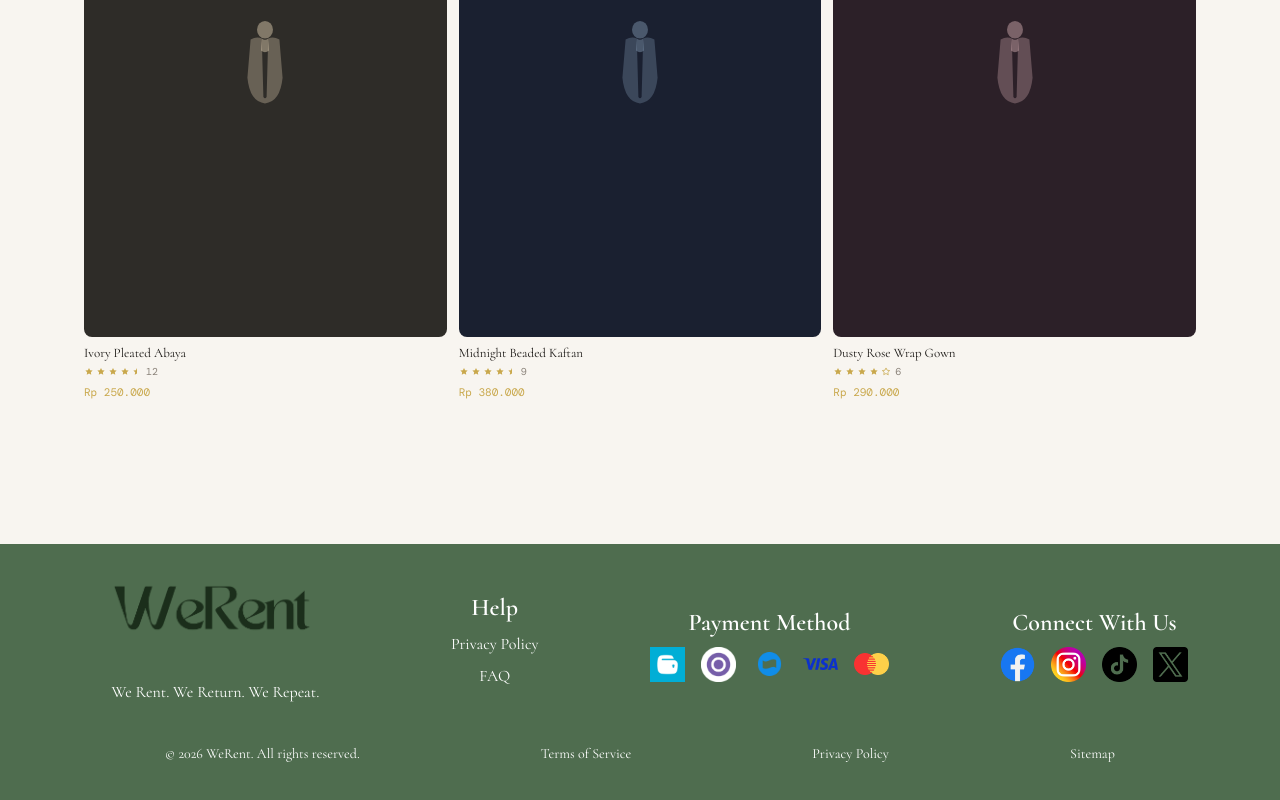
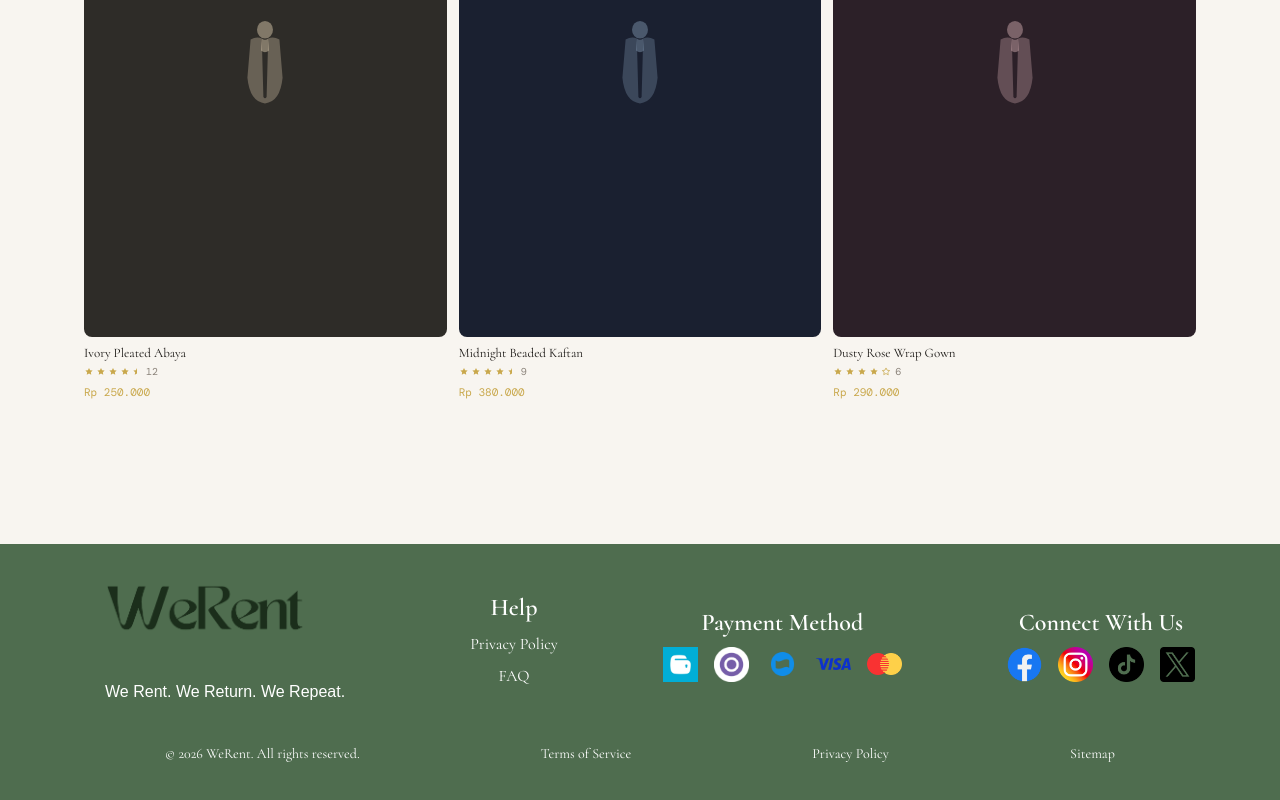
Before and after one commit to vincentsim01/WeRent-frontend, a Next.js app: page / in a window 1280 px wide. Shown: the part 2633-3433 px from the top of the page. Built offline with nearby package versions, Linux system fonts and the light colour scheme; a web font is replaced by a local one.

Commit message:
fix: change font to serif

```diff
--- a/components/Footer.tsx
+++ b/components/Footer.tsx
@@ -10,7 +10,7 @@ export default function Footer() {
         setYear(new Date().getFullYear());
     }, []);
     return(
-        <div className='md:h-[25vh] h-[60vh]'>
+        <div className='md:h-[25vh] h-[60vh]' style={{fontFamily:"serif, var(--font-montserrat), var(--font-cormorant), system-ui,sans-serif"}}>
             <div className='md:flex md:justify-evenly md:items-center h-full bg-green-700 text-white gap-5' style={{    background: "var(--werent-figma-green)", fontFamily:"var(--font-montserrat), var(--font-cormorant),system-ui,sans-serif"}}>
                 {/* left footer */}
                 <div className='p-5 flex flex-col items-center md:items-start gap-3'>
@@ -18,7 +18,7 @@ export default function Footer() {
                         <Image src='/werent-logo-green.png' alt='WeRent Footer' width={200} height={100} />
                     </div>
                     <br></br>
-                    <p className='text-center md:text-left'>
+                    <p className='text-center md:text-left' style={{fontFamily:"sans-serif"}}>
                         We Rent. We Return. We Repeat.
                     </p>
                 </div>
```
